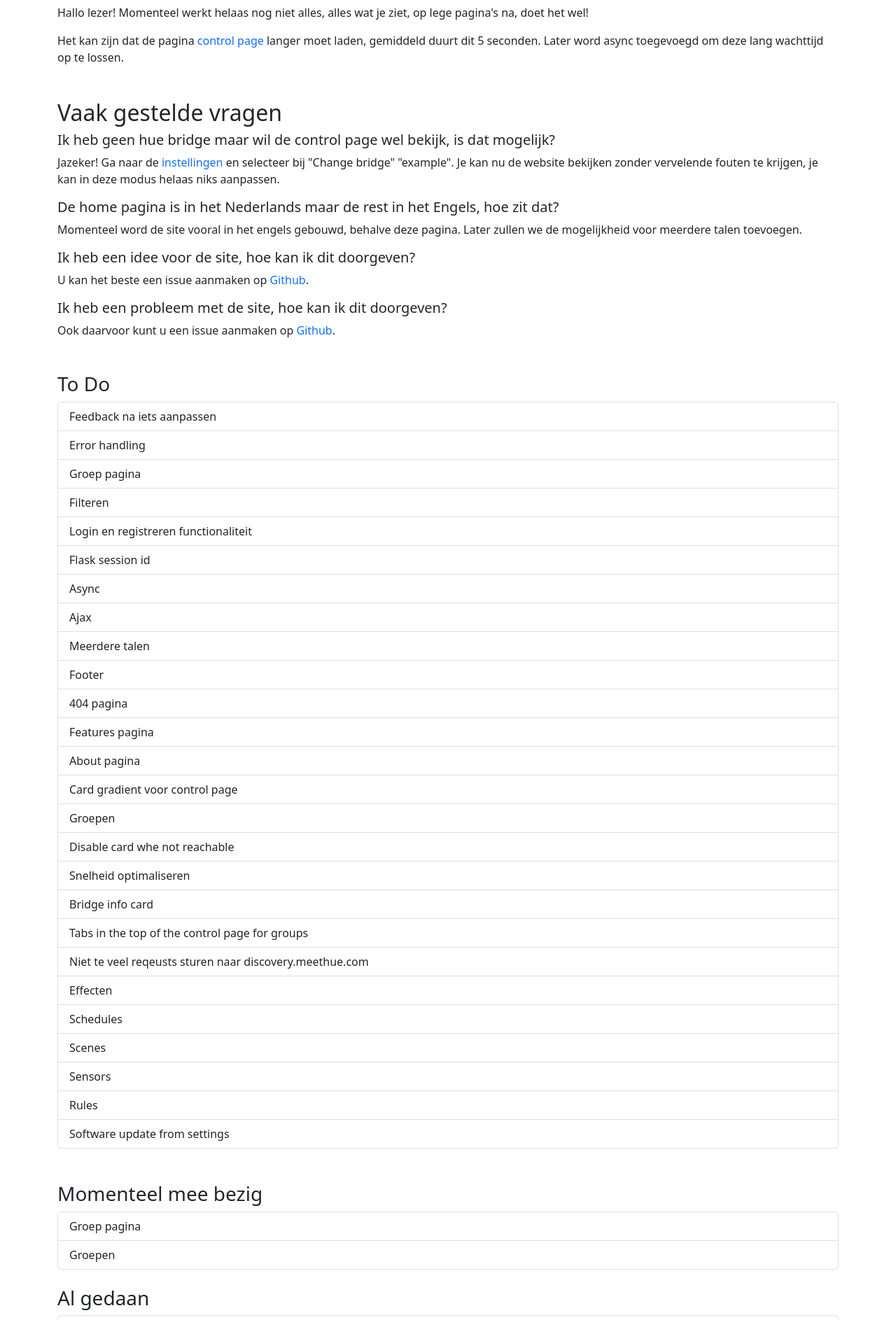
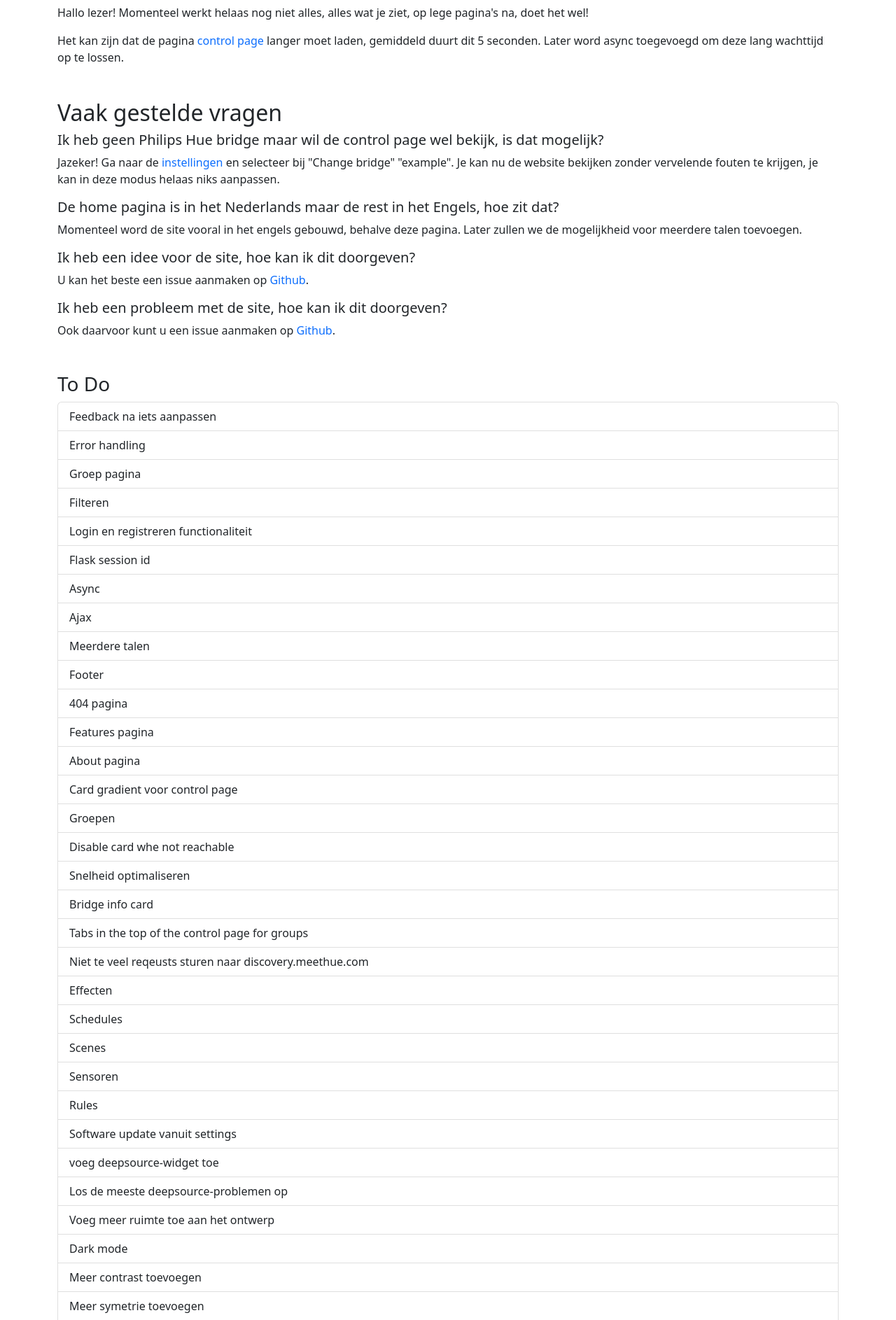
Before and after one commit to woutvos/Hue-control-site, a Flask app: page / in a window 1280 px wide. Shown: the part 147-2033 px from the top of the page at 70% size. Run offline with Flask 2, Linux system fonts and the light colour scheme.

Commit message:
Added To Do's and fixed spacing

```diff
--- a/templates/home.html
+++ b/templates/home.html
@@ -6,7 +6,7 @@
         <p>Het kan zijn dat de pagina <a href="{{ url_for('control_page') }}">control page</a> langer moet laden, gemiddeld duurt dit 5 seconden. Later word async toegevoegd om deze lang wachttijd op te lossen.</p>
 
         <h2 class="mt-5">Vaak gestelde vragen</h2>
-        <h5>Ik heb geen hue bridge maar wil de control page wel bekijk, is dat mogelijk?</h5>
+        <h5>Ik heb geen Philips Hue bridge maar wil de control page wel bekijk, is dat mogelijk?</h5>
         <p>Jazeker! Ga naar de <a href="{{ url_for('settings') }}">instellingen</a> en selecteer bij "Change bridge" "example". Je kan nu de website bekijken zonder vervelende fouten te krijgen, je kan in deze modus helaas niks aanpassen.</p>
 
         <h5>De home pagina is in het Nederlands maar de rest in het Engels, hoe zit dat?</h5>
@@ -43,9 +43,18 @@
             <li class="list-group-item">Effecten</li>
             <li class="list-group-item">Schedules</li>
             <li class="list-group-item">Scenes</li>
-            <li class="list-group-item">Sensors</li>
+            <li class="list-group-item">Sensoren</li>
             <li class="list-group-item">Rules</li>
-            <li class="list-group-item">Software update from settings</li>
+            <li class="list-group-item">Software update vanuit settings</li>
+            <li class="list-group-item">voeg deepsource-widget toe</li>
+            <li class="list-group-item">Los de meeste deepsource-problemen op</li>
+            <li class="list-group-item">Voeg meer ruimte toe aan het ontwerp</li>
+            <li class="list-group-item">Dark mode</li>
+            <li class="list-group-item">Meer contrast toevoegen</li>
+            <li class="list-group-item">Meer symetrie toevoegen</li>
+            <li class="list-group-item">Meer kleur toevoegen</li>
+            <li class="list-group-item">Schaduw toevoegen</li>
+            <li class="list-group-item">Placeholder tijdens laden</li>
         </div>
 
         <h3 class="mt-5">Momenteel mee bezig</h3>
@@ -55,8 +64,7 @@
         </div>
 
             <!-- Disabled item's-->
-        <br>
-        <h3 mt-4>Al gedaan</h3>
+        <h3 class="mt-5">Al gedaan</h3>
         <div class="list-group">
             <li class="list-group-item list-group-item-action">Home pagina</li>
             <li class="list-group-item list-group-item-action">Aan/uit</li>
```
